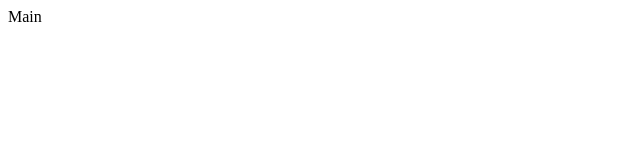
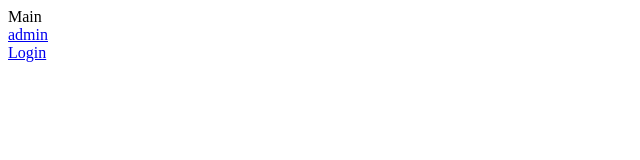
Before and after one commit to Selevn/Ticket-manager, a React app: page / in a window 1280 px wide. Shown: the top 160 px of the page, without its empty margins (0-640 px from the left). Built offline with nearby package versions, Linux system fonts and the light colour scheme.

Commit message:
Router fixed

```diff
--- a/src/js/components/App.js
+++ b/src/js/components/App.js
@@ -4,9 +4,6 @@ import {BrowserRouter, Switch, Route} from 'react-router-dom';
 import Main from "./Main/Main.jsx";
 import Admin from "./Admin/Admin.jsx";
 import Login from "./Login/Login.jsx";
-
-
-//TODO:ask for Route Bug
 
 function App(props) {
     return (
--- a/src/js/components/Main/Main.jsx
+++ b/src/js/components/Main/Main.jsx
@@ -1,8 +1,12 @@
 import React from "react";
+import {NavLink} from "react-router-dom";
 
 function Main(props) {
     return (
-        <div>Main</div>
+        <div>Main<br/>
+            <NavLink to="/admin">admin</NavLink><br/>
+            <NavLink to="/login">Login</NavLink><br/>
+        </div>
     );
 }
 
```
